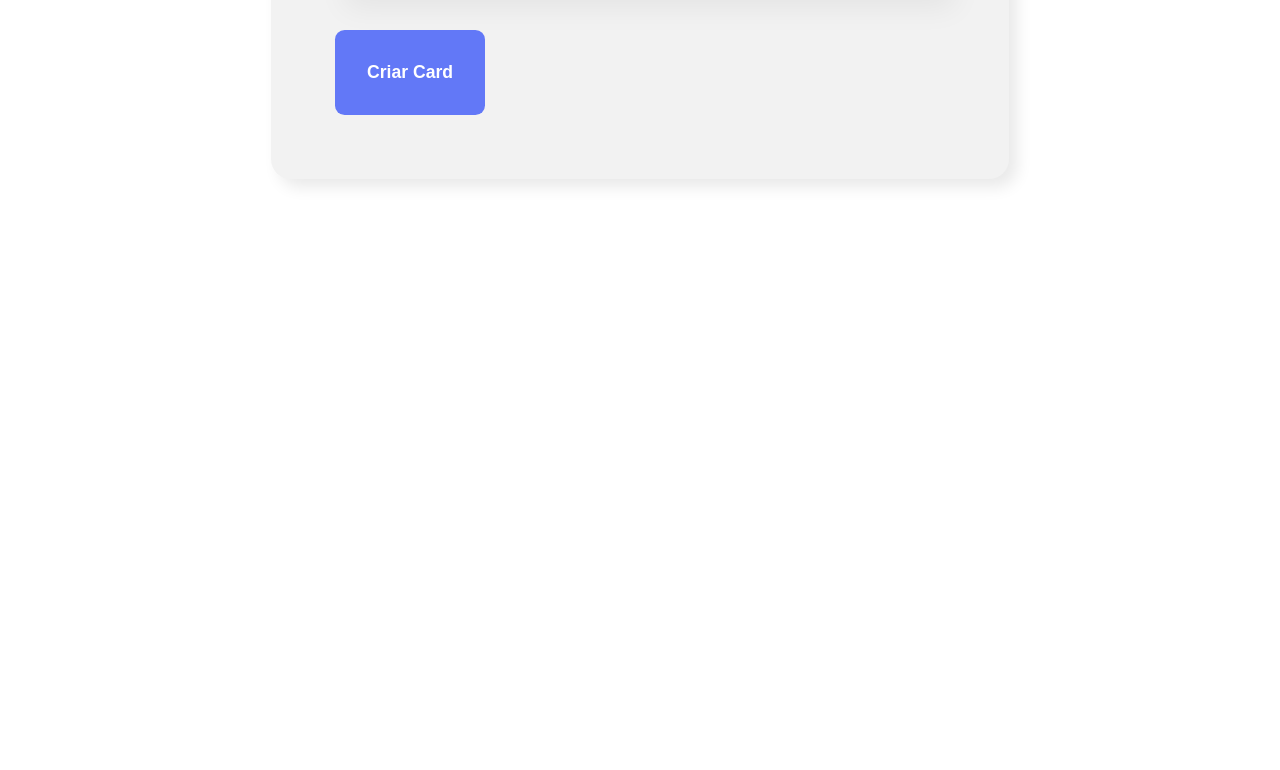
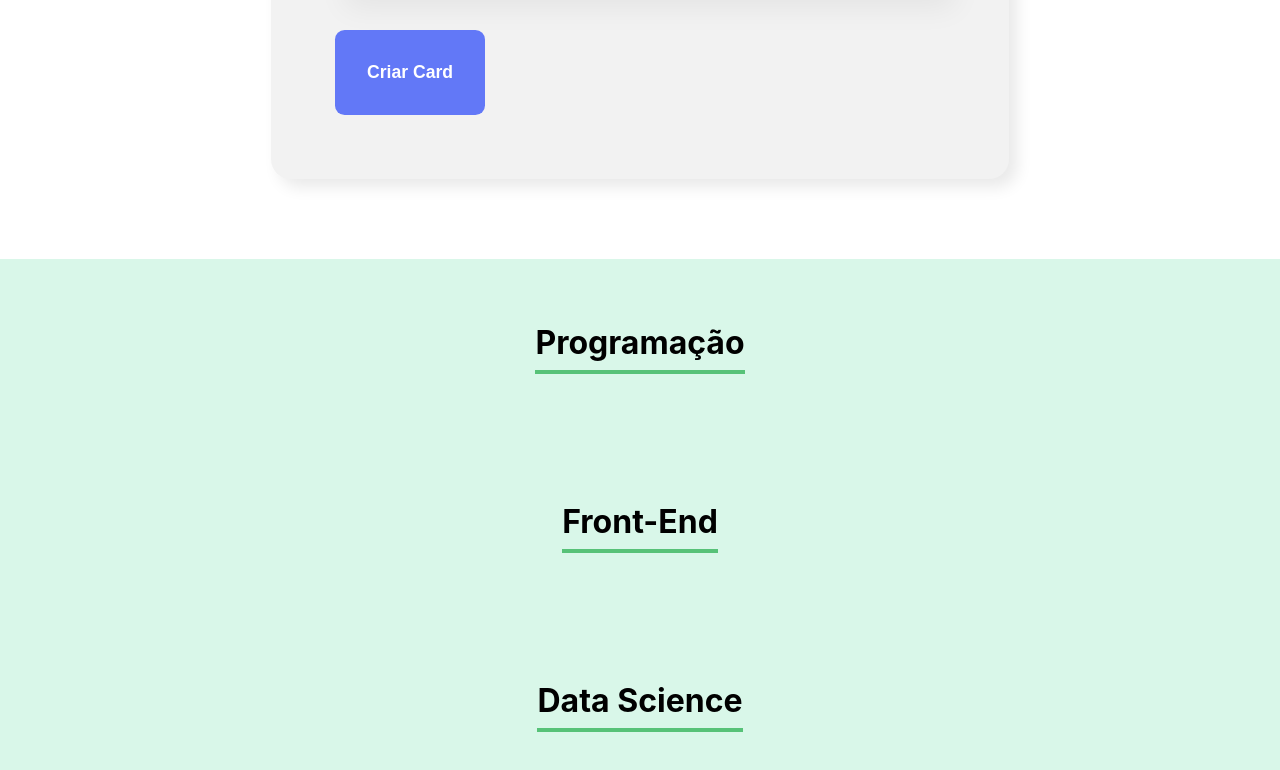
Before and after one commit to duduzx02/Organo, a React (Create React App) app: page / in a window 1280 px wide. Shown: the part 1016-1786 px from the top of the page. Before the commit the page ends 1275 px from the top, so only its background shows below. Built offline with nearby package versions, Linux system fonts and the light colour scheme; the HTML template or start-up script is replaced by a standard one.

Commit message:
Criando o componente Time

```diff
--- a/src/App.js
+++ b/src/App.js
@@ -1,6 +1,7 @@
 import { useState } from "react";
 import Banner from "./components/Banner";
 import Formulario from "./components/Formulario";
+import Time from "./components/Time";
 
 function App() {
 
@@ -15,6 +16,9 @@
     <div className="App">
       <Banner />
       <Formulario aoColaboradorCadastrado={colaborador => aoNovoColaboradorAdicionado(colaborador)}/>
+      <Time nome="Programação"/>
+      <Time nome="Front-End"/>
+      <Time nome="Data Science"/>
     </div>
   );
 }
--- /dev/null
+++ b/src/components/Time/Time.css
@@ -0,0 +1,12 @@
+.time{
+  text-align: center;
+  padding: 2rem;
+  background-color: #D9f7e9;
+}
+
+.time h3{
+  font-size: 2rem;
+  border-bottom: 4px solid #57c278;
+  display: inline-block;
+  padding-bottom: 0.5rem;
+}
--- /dev/null
+++ b/src/components/Time/index.js
@@ -0,0 +1,11 @@
+import './Time.css'
+
+const Time = (props) =>{
+  return (
+    <section className='time'>
+      <h3>{props.nome}</h3>
+    </section>
+  )
+}
+
+export default Time
```
